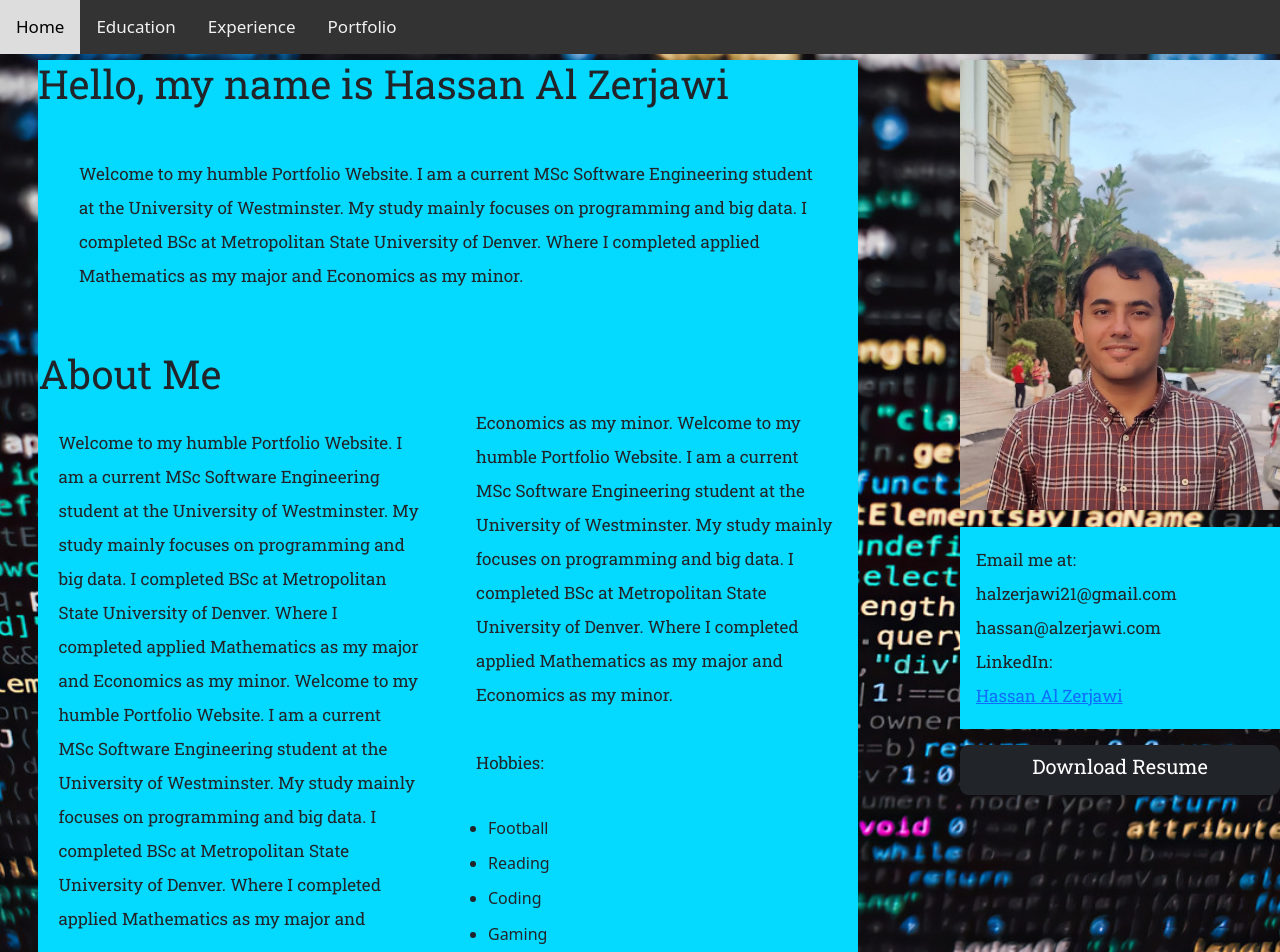
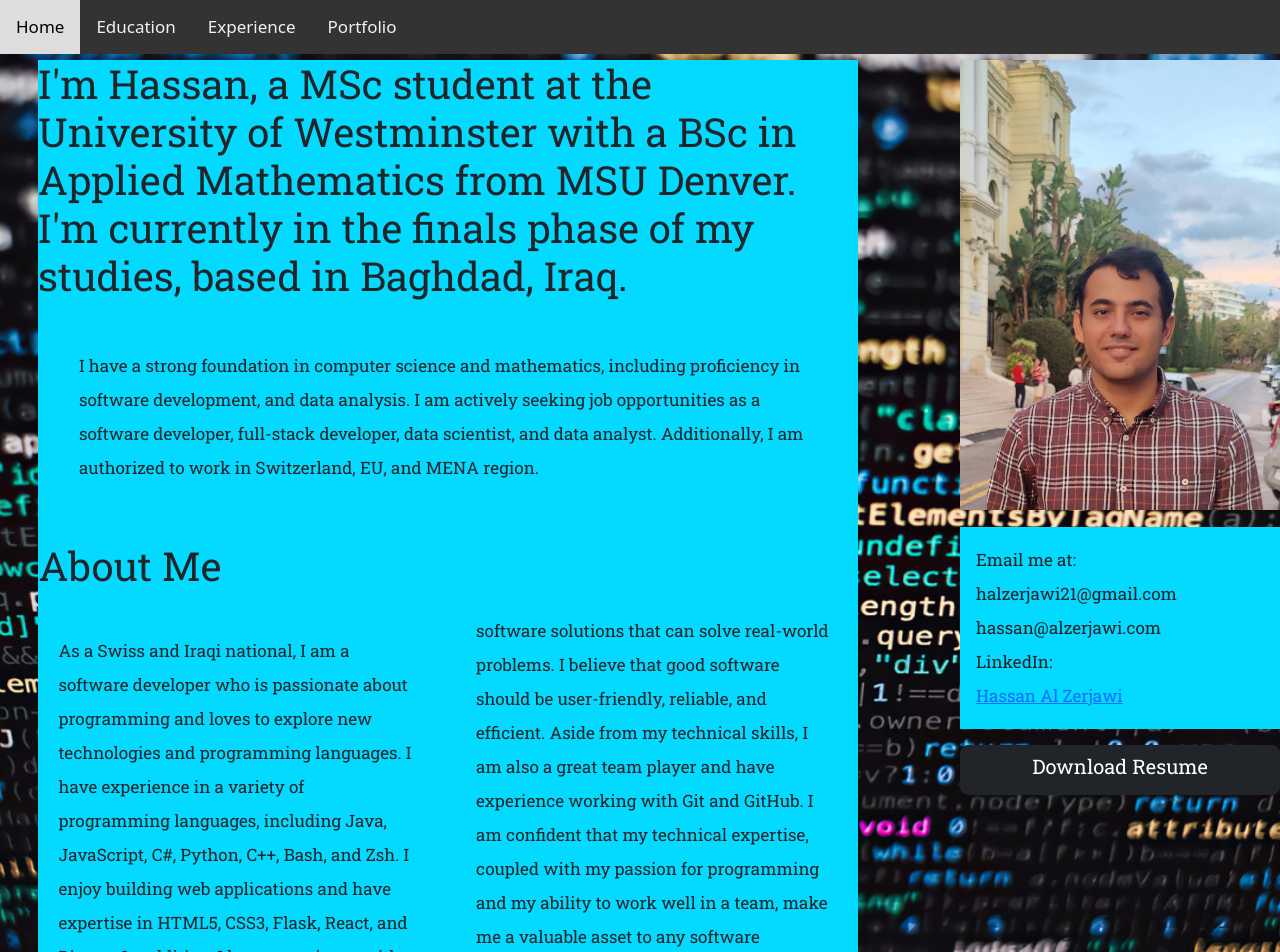
Before and after one commit to alzerjawi/alzerjawi.github.io, a React (Create React App) app: page / in a window 1280 px wide. Shown: the top 952 px of the page. Built offline with nearby package versions, Linux system fonts and the light colour scheme.

Commit message:
Add portfolio section

```diff
--- a/src/components/App/App.css
+++ b/src/components/App/App.css
@@ -11,6 +11,14 @@ p{
   line-height: 2;
   font-size: 17px;
 }
+
+h1{
+  padding-top: 0%;
+  padding-bottom: 0%;
+  line-height: 2;
+  font-size: 30px;
+}
+
 
 .component{
   position: fixed;
@@ -92,6 +100,8 @@ img{
 
 .me1{
   columns: 2;
+  overflow: hidden;
+  padding-top: 2%;
 }
 
 @media all and (max-width: 660px) {
@@ -180,6 +190,7 @@ p, h1{
 
 li{
   margin-bottom: 0.7em;
+  padding:0% 5% 0% 5%;
 }
 
 .btn{
@@ -307,3 +318,30 @@ li{
   margin: 0% 0% 0% 0%;
   padding: 0% 0% 0% 0%;
 }
+
+.port-img{
+  width: 35%;
+  float: left;
+  padding: 2.5% 0% 2.5% 3.75%;
+  margin: 0%;
+}
+
+.port-container{
+  width: 60%;
+  float: right;
+  padding: 2.5% 3.75% 2.5% 0%;
+  margin: 0%;
+}
+
+.port1, .port2{
+  border-style: solid;
+  border-color: #333;
+  width: 90%;
+  margin: 5%;
+  float: left;
+  background-color: #04d9ff;
+}
+
+.port-title{
+  padding-left: 2.5%;
+}
--- a/src/components/Home.js
+++ b/src/components/Home.js
@@ -9,14 +9,16 @@ export const Home = () => {
         <div className="home">
             <div className='main'>
                 <div class='para intro'>
-                    <h1 data-aos="flip-down" data-aos-duration="1000" data-aos-delay="100">Hello, my name is Hassan Al Zerjawi</h1>
-                    <p data-aos="flip-down" data-aos-duration="1000" data-aos-delay="100">Welcome to my humble Portfolio Website. I am a current MSc Software Engineering student at the University of Westminster. My study mainly focuses on programming and big data. I completed BSc at Metropolitan State University of Denver. Where I completed applied Mathematics as my major and Economics as my minor.</p>
+                    <h1 data-aos="flip-down" data-aos-duration="1000" data-aos-delay="100">I'm Hassan, a MSc student at the University of Westminster with a BSc in Applied Mathematics from MSU Denver. I'm currently in the finals phase of my studies, based in Baghdad, Iraq.</h1>
+                    <p data-aos="flip-down" data-aos-duration="1000" data-aos-delay="100">I have a strong foundation in computer science and mathematics, including proficiency in software development, and data analysis. I am actively seeking job opportunities as a software developer, full-stack developer, data scientist, and data analyst. Additionally, I am authorized to work in Switzerland, EU, and MENA region.</p>
+
                 </div>
+
                 <div className="me" data-aos="fade-right" data-aos-duration="1000" data-aos-delay="100">
                     <h1>About Me</h1>
                     <div className="me1">
 
-                        <p>Welcome to my humble Portfolio Website. I am a current MSc Software Engineering student at the University of Westminster. My study mainly focuses on programming and big data. I completed BSc at Metropolitan State University of Denver. Where I completed applied Mathematics as my major and Economics as my minor. Welcome to my humble Portfolio Website. I am a current MSc Software Engineering student at the University of Westminster. My study mainly focuses on programming and big data. I completed BSc at Metropolitan State University of Denver. Where I completed applied Mathematics as my major and Economics as my minor. Welcome to my humble Portfolio Website. I am a current MSc Software Engineering student at the University of Westminster. My study mainly focuses on programming and big data. I completed BSc at Metropolitan State University of Denver. Where I completed applied Mathematics as my major and Economics as my minor.<br></br><br></br>Hobbies:</p>
+                        <p>As a Swiss and Iraqi national, I am a software developer who is passionate about programming and loves to explore new technologies and programming languages. I have experience in a variety of programming languages, including Java, JavaScript, C#, Python, C++, Bash, and Zsh. I enjoy building web applications and have expertise in HTML5, CSS3, Flask, React, and Django. In addition, I have experience with data management, visualization, and math tools, including SQL, R, Tableau, SQLAlchemy, and Matlab. During my time at the University of Westminster, I have been studying software engineering and have gained extensive knowledge in the field. I am excited to use this knowledge to develop software solutions that can solve real-world problems. I believe that good software should be user-friendly, reliable, and efficient. Aside from my technical skills, I am also a great team player and have experience working with Git and GitHub. I am confident that my technical expertise, coupled with my passion for programming and my ability to work well in a team, make me a valuable asset to any software development team.<br></br><br></br>Hobbies:</p>
                         <ul>
                             <li>Football</li>
                             <li>Reading</li>
--- a/src/components/Portfolio.js
+++ b/src/components/Portfolio.js
@@ -1,15 +1,31 @@
 import React from "react";
 import image from './hassan_spain.jpg';
-import construction from './construction.png';
 import { Link } from "react-router-dom";
 import resume from './resume.pdf';
+import portfolio from './Portfolio.png';
+import VCS from './VCS.png';
 
 export const Portfolio = () => {
     return (
         <div className="portfolio">
             <div className='main'>
-                <p>Under Construction</p>
-                <img src={construction} alt='under construction'/>
+                <h1>Portfolio</h1>
+                <div className="port1">
+                    <img className="port-img" src={portfolio} alt='portfolio'/>
+                    <div className="port-container">
+                        <h1 className="port-title">Portfolio</h1>
+                        <p className="port-desc">I used React, along with JavaScript, HTML, and CSS, to create my portfolio website. The website showcases my software development skills and includes information about my education, work experience, and technical skills. It was a project that allowed me to improve my web development abilities while also creating a platform to showcase my professional abilities.</p>
+                        <a class="btn btn-dark btn-lg" href="https://github.com/alzerjawi/alzerjawi.github.io" rel='noopener noreferrer' target="_blank" role="button">GitHub Page</a>
+                    </div>
+                </div>
+                <div className="port2">
+                    <img className="port-img" src={VCS} alt='portfolio'/>
+                    <div className="port-container">
+                        <h1 className="port-title">Version Control System</h1>
+                        <p className="port-desc">I developed a simple Version Control System (VCS) using Shell script with Bash. The VCS uses Git-like commands and allows users to commit changes, create branches, merge branches, and view commit history. The script uses basic file system manipulation commands to create and manage repositories. The VCS has proven to be useful for managing small-scale projects and learning the basics of version control.</p>
+                        <a class="btn btn-dark btn-lg" href="https://github.com/alzerjawi/VersionControlSystem" rel='noopener noreferrer' target="_blank" role="button">GitHub Page</a>
+                    </div>
+                </div>
             </div>
             <div className='side'>
                 <div className="component">
```
Also changed, not shown: src/components/Portfolio.png (added), src/components/VCS.png (added).
